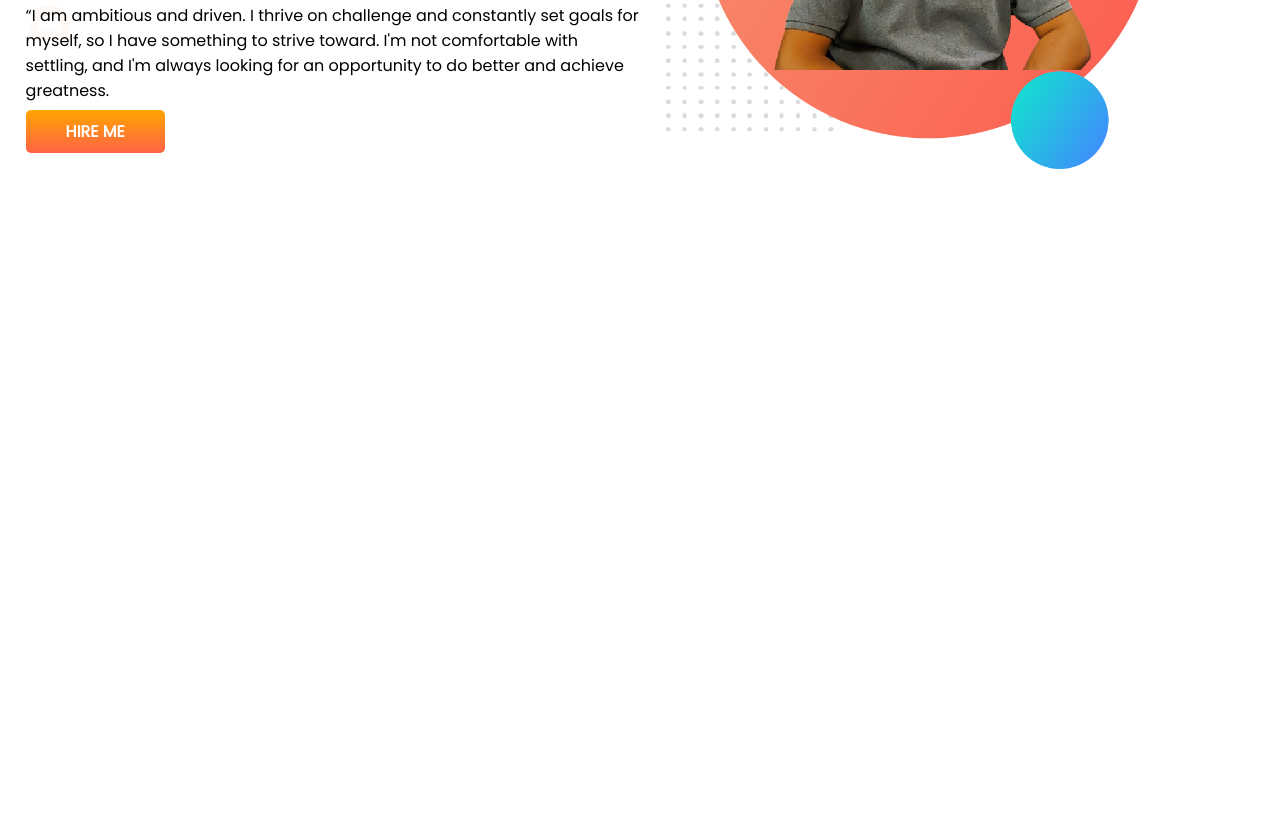
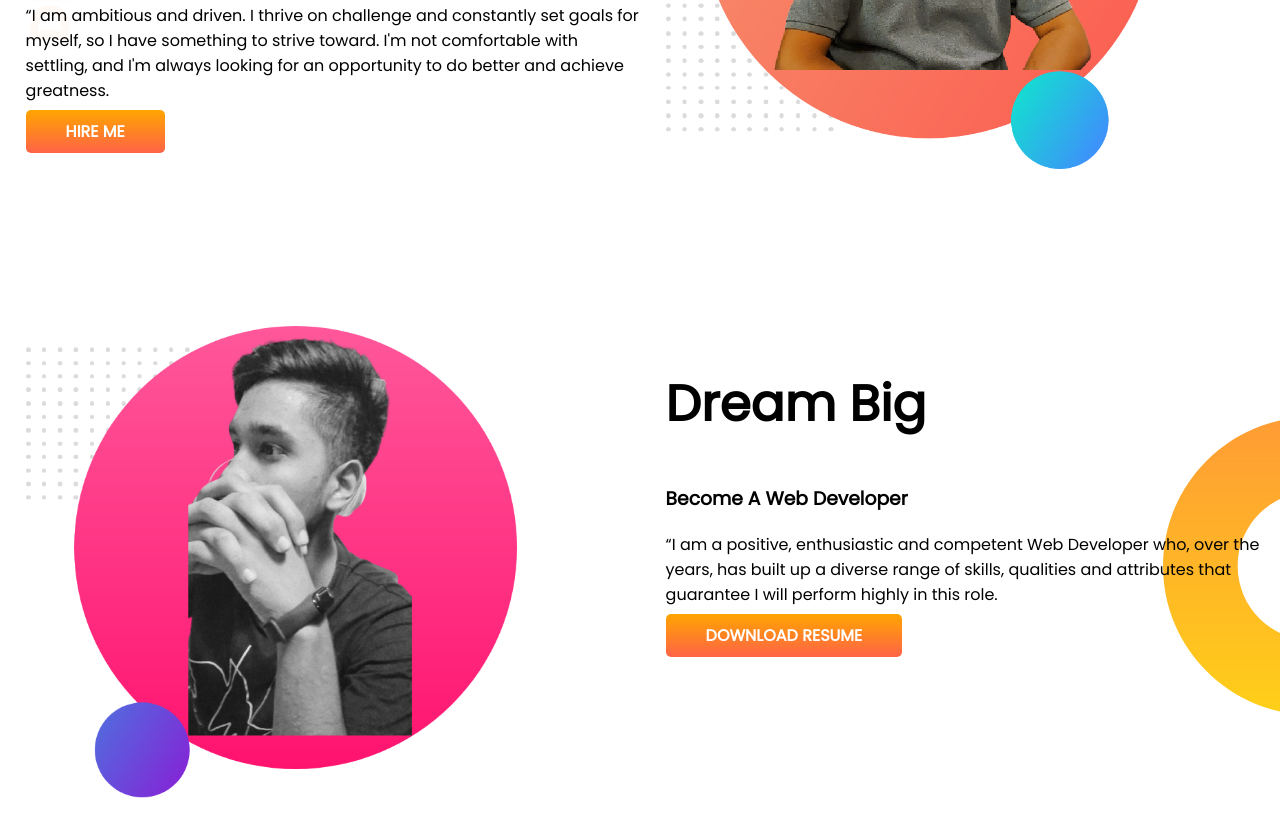
Before and after one commit to Tanvir598/developer-portfolio, a plain HTML site: page index.html in a window 1280 px wide. Shown: the part 319-1156 px from the top of the page. Before the commit the page ends 800 px from the top, so only its background shows below. Drawn offline with Linux system fonts and the light colour scheme.

Commit message:
dream added

```diff
--- a/index.html
+++ b/index.html
@@ -26,5 +26,19 @@
 
     </section>
 
+    <section class="dream-big">
+        <div class="half-width">
+            <img src="images/tanvir3.png" alt="">
+        </div>
+
+        <div class="half-width">
+            <h1>Dream Big</h1>
+            <h3>Become A Web Developer</h3>
+            <p>“I am a positive, enthusiastic and competent Web Developer who, over the years, has built up a diverse range of skills, qualities and attributes that guarantee I will perform highly in this role.</p>
+            <a class="link-button" target="_blank" href="https://www.linkedin.com/in/tanvir598/"> DOWNLOAD RESUME</a>
+        </div>
+
+    </section>
+
 </body>
 </html>
--- a/style.css
+++ b/style.css
@@ -17,6 +17,7 @@ h1
 section
 {
 display: flex;
+margin-bottom: 150px;
 }
 
 .half-width
@@ -45,3 +46,10 @@ display: flex;
     background-image: url(images/top-banner.png);
     background-repeat: no-repeat;
 }
+
+.dream-big
+{
+    background-image: url(images/dream-bg.png);
+    background-repeat: no-repeat;
+    background-position: right;
+}
```
